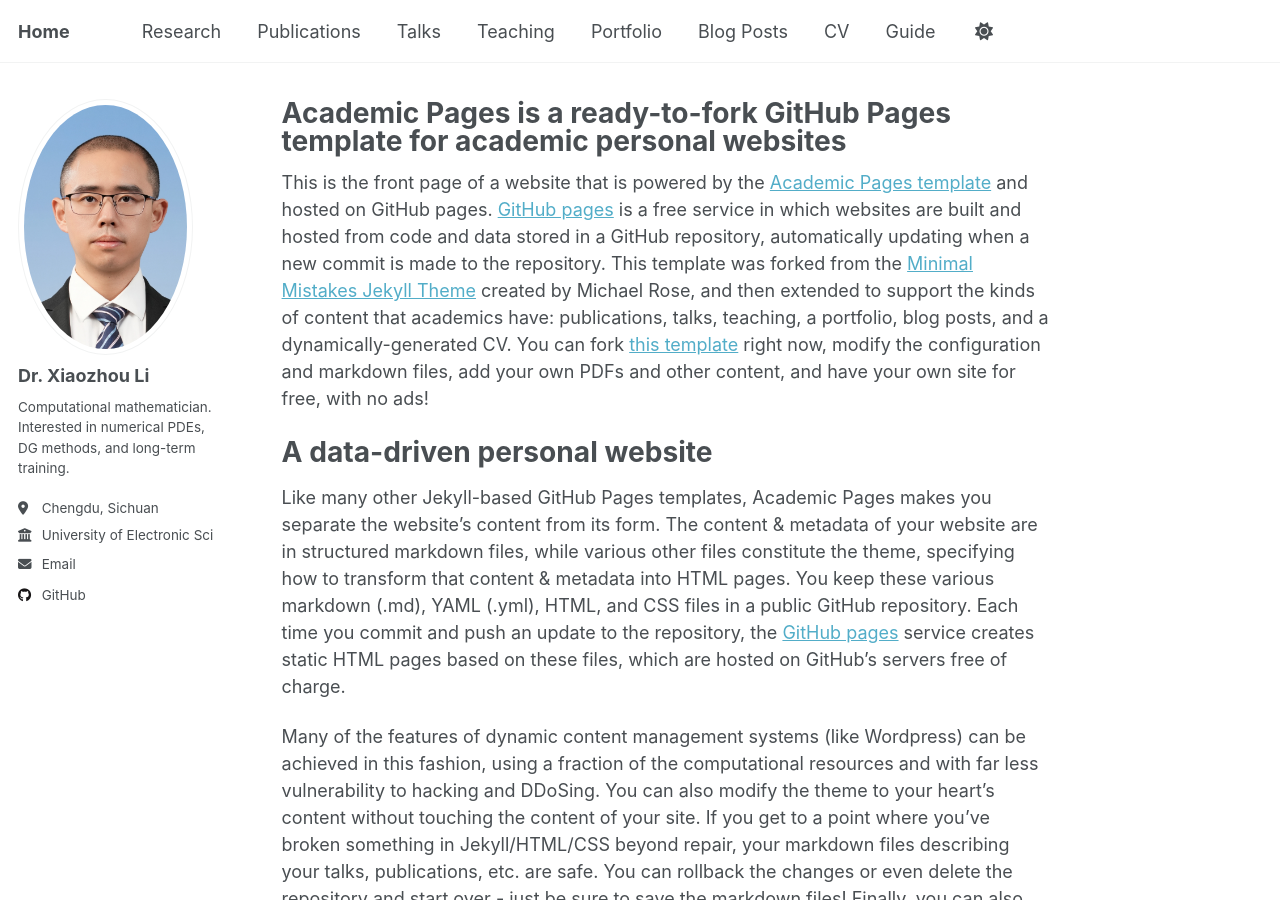
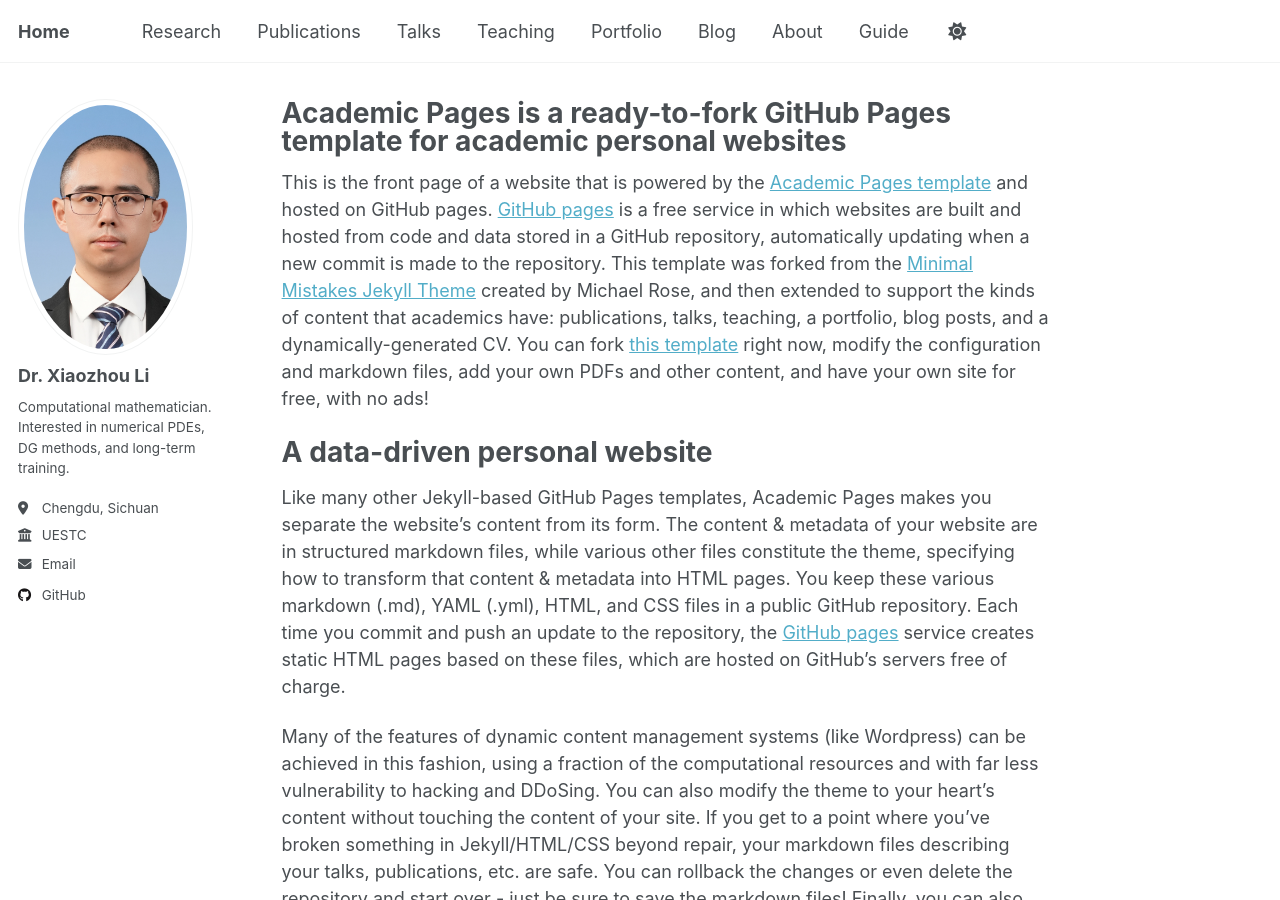
Before and after one commit to xiaozhouli/xiaozhouli.github.io, a Jekyll site: the page built from _pages/about.md, in a window 1280 px wide and 900 px high. Built offline with Jekyll 4.4.1, drawn with Linux system fonts in a browser that asks for light colours.

Commit message:
new pages

```diff
--- a/_config.yml
+++ b/_config.yml
@@ -27,7 +27,7 @@ author:
   pronouns         : # example: "she/her"
   bio              : "Computational mathematician. Interested in numerical PDEs, DG methods, and long-term training."
   location         : "Chengdu, Sichuan"
-  employer         : "University of Electronic Science and Technology of China"
+  employer         : "UESTC"
   uri              : # URL
   email            : "xiaozhouli@uestc.edu.cn"
 
--- a/_data/navigation.yml
+++ b/_data/navigation.yml
@@ -23,11 +23,11 @@ main:
   - title: "Portfolio"
     url: /portfolio/
 
-  - title: "Blog Posts"
+  - title: "Blog"
     url: /year-archive/
 
-  - title: "CV"
-    url: /cv/
+  - title: "About"
+    url: /about/
 
   # - title: "CV"
   #   url: /cv-json/
```
